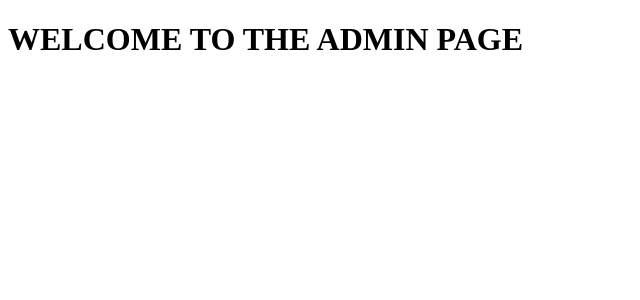
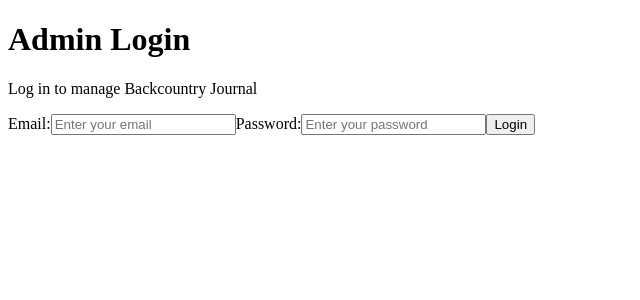
Before and after one commit to NedimM24/backcountry-journal, a React (Vite) app in the folder admin-frontend/: page /login in a window 1280 px wide. Shown: the top 300 px of the page, without its empty margins (0-640 px from the left). Built offline with nearby package versions, Linux system fonts and the light colour scheme.

Commit message:
Completed login page functionality

```diff
--- a/admin-frontend/package.json
+++ b/admin-frontend/package.json
@@ -11,7 +11,8 @@
   },
   "dependencies": {
     "react": "^19.3.1",
-    "react-dom": "^19.3.1"
+    "react-dom": "^19.3.1",
+    "react-router-dom": "^7.18.4"
   },
   "devDependencies": {
     "@eslint/js": "^10.0.1",
--- a/admin-frontend/src/App.tsx
+++ b/admin-frontend/src/App.tsx
@@ -1,10 +1,19 @@
+import { BrowserRouter, Route, Routes } from "react-router-dom";
 import "./App.css";
+import Dashboard from "./pages/Dashboard/Dashboard";
+import { Login } from "./pages/Login/Login";
 
 function App() {
   return (
-    <>
-      <h1>WELCOME TO THE ADMIN PAGE</h1>
-    </>
+    <BrowserRouter>
+      <Routes>
+        {/* public */}
+        <Route path="/login" element={<Login />} />
+
+        {/* private */}
+        <Route path="/" element={<Dashboard />} />
+      </Routes>
+    </BrowserRouter>
   );
 }
 
--- a/admin-frontend/src/pages/Dashboard/Dashboard.tsx
+++ b/admin-frontend/src/pages/Dashboard/Dashboard.tsx
@@ -0,0 +1,9 @@
+function Dashboard() {
+  return (
+    <div>
+      <h1>Welcome to the dashboard</h1>
+    </div>
+  );
+}
+
+export default Dashboard;
--- a/admin-frontend/src/pages/Login/Login.tsx
+++ b/admin-frontend/src/pages/Login/Login.tsx
@@ -0,0 +1,97 @@
+import { useState } from "react";
+import { useNavigate } from "react-router-dom";
+
+type LoginResponse = {
+  token?: string;
+  role?: string;
+  message?: string;
+};
+
+export function Login() {
+  const [email, setEmail] = useState("");
+  const [password, setPassword] = useState("");
+  const [error, setError] = useState("");
+  const navigate = useNavigate();
+
+  //COMMUNICATES WITH MY DB WHENEVER SUBMIT IS CLICKED
+  //IF WE ARE SIGNING UP, SENDS NEW USER TO DB
+  //OTHERWISE WE ARE CONFIRMING THE LOGIN TO VERIFY USER AND ALLOW ACCESS
+  async function handleSubmit(event: React.FormEvent<HTMLFormElement>) {
+    event.preventDefault();
+    setError("");
+
+    try {
+      const response = await fetch("http://localhost:3000/api/auth/login", {
+        method: "POST",
+        headers: {
+          "Content-Type": "application/json",
+        },
+        body: JSON.stringify({
+          email,
+          password,
+        }),
+      });
+
+      const data: LoginResponse = await response.json();
+
+      if (!response.ok) {
+        setError(data.message || "Login Failed");
+        return;
+      }
+
+      //ONLY ALLOW ADMIN INTO THIS APPLICATION
+      if (data.role !== "admin") {
+        setError("This account does not have admin access");
+        return;
+      }
+
+      if (!data.token) {
+        setError("Server could not return an auth token");
+        return;
+      }
+
+      //I AM SAVING THER JWT RETURNED BY THE BACK END TO LOCALSTORAGE
+      localStorage.setItem("token", data.token);
+
+      //IF ALL GOES WELL, SEND THE USER TO HOME PAGE
+      navigate("/", { replace: true });
+    } catch {
+      setError("Unable to connect to the server. Please try again.");
+    }
+  }
+
+  return (
+    <form onSubmit={handleSubmit}>
+      <div>
+        <h1>Admin Login</h1>
+        <p>Log in to manage Backcountry Journal</p>
+      </div>
+
+      <label>
+        Email:
+        <input
+          type="email"
+          placeholder="Enter your email"
+          required
+          value={email}
+          onChange={(e) => setEmail(e.target.value)}
+        />
+      </label>
+
+      <label>
+        Password:
+        <input
+          type="password"
+          placeholder="Enter your password"
+          required
+          value={password}
+          onChange={(e) => setPassword(e.target.value)}
+        />
+      </label>
+
+      {error && <p role="alert">{error}</p>}
+
+      <button type="submit">Login</button>
+    </form>
+  );
+}
```
Also changed, not shown: 1 other file (tests, documents, lock files or other folders).
